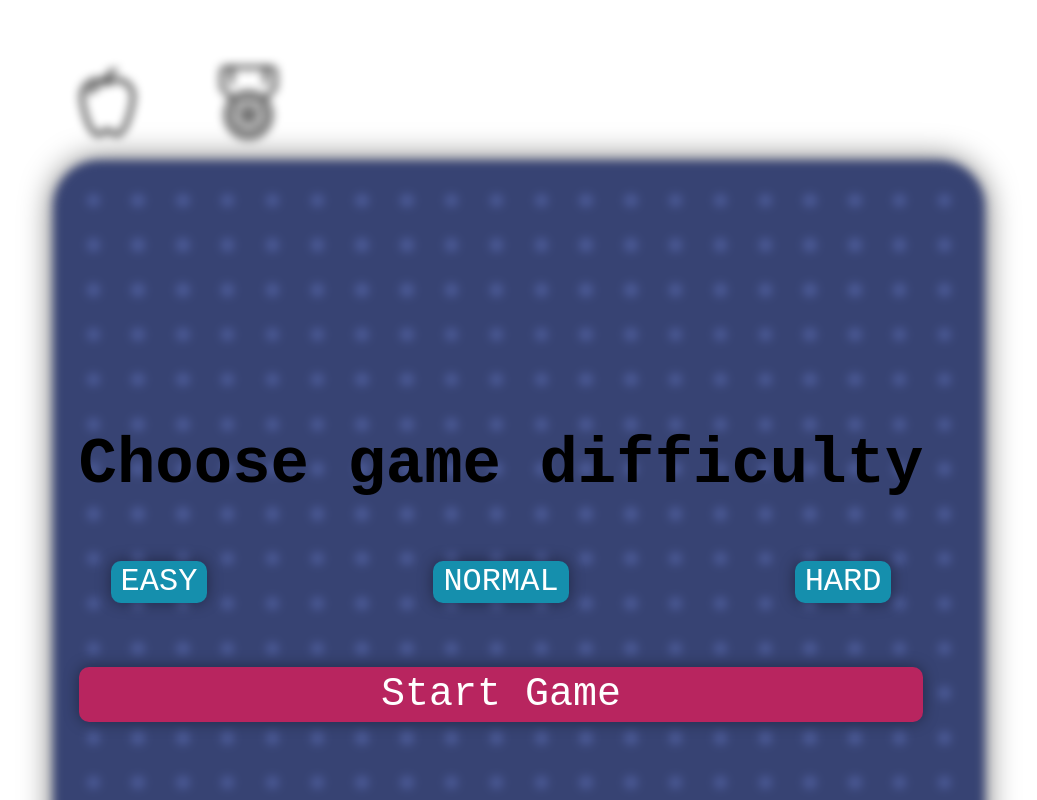
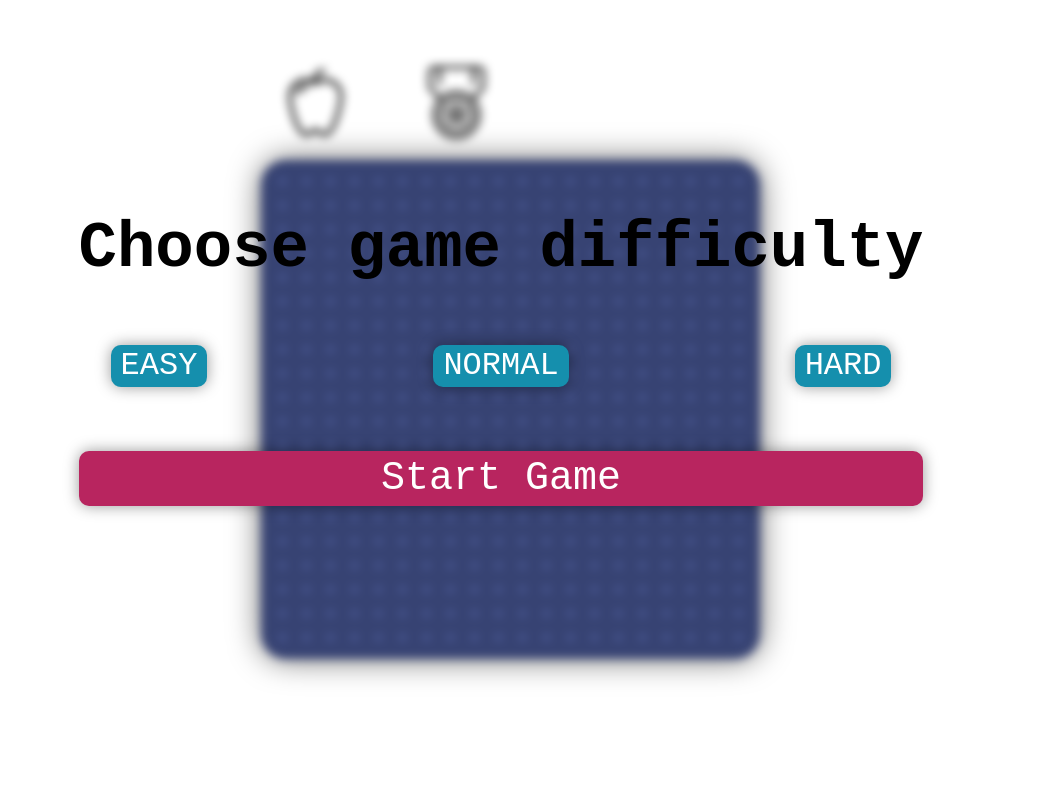
Before and after one commit to mashchenko-sofia/snake-game, a plain HTML site: page index.html in a window 1280 px wide. Shown: the top 800 px of the page, without its empty margins (139-1176 px from the left). Drawn offline with Linux system fonts and the light colour scheme; a web font is replaced by a local one.

Commit message:
changes field's width and height to fit on the screen

```diff
--- a/css/layouts.css
+++ b/css/layouts.css
@@ -20,8 +20,8 @@
     grid-template-rows: repeat(var(--fieldSize), calc(100% / var(--fieldSize)) );
     grid-template-columns:repeat(var(--fieldSize), calc(100% / var(--fieldSize)));
 
-    width: 70vw;
-    height: 70vw;
+    width: 60vh;
+    height: 60vh;
 
     padding: 2%;
     border-radius: 5%;
```
